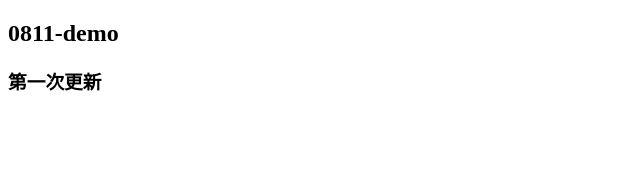
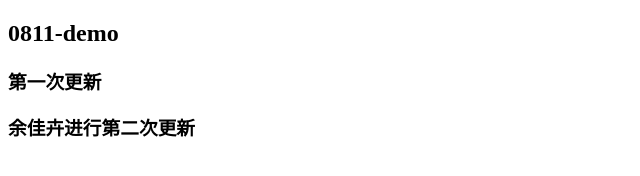
Before and after one commit to yumin-uu/0811-demo, a plain HTML site: page index.html in a window 1280 px wide. Shown: the whole page, without its empty margins (0-640 px from the left). Drawn offline with Linux system fonts and the light colour scheme.

Commit message:
余佳卉进行第二次更新

```diff
--- a/index.html
+++ b/index.html
@@ -12,6 +12,7 @@
 
   <h2>0811-demo</h2>
   <h3>第一次更新</h3>
+  <h3>余佳卉进行第二次更新</h3>
 
 </body>
 
```
